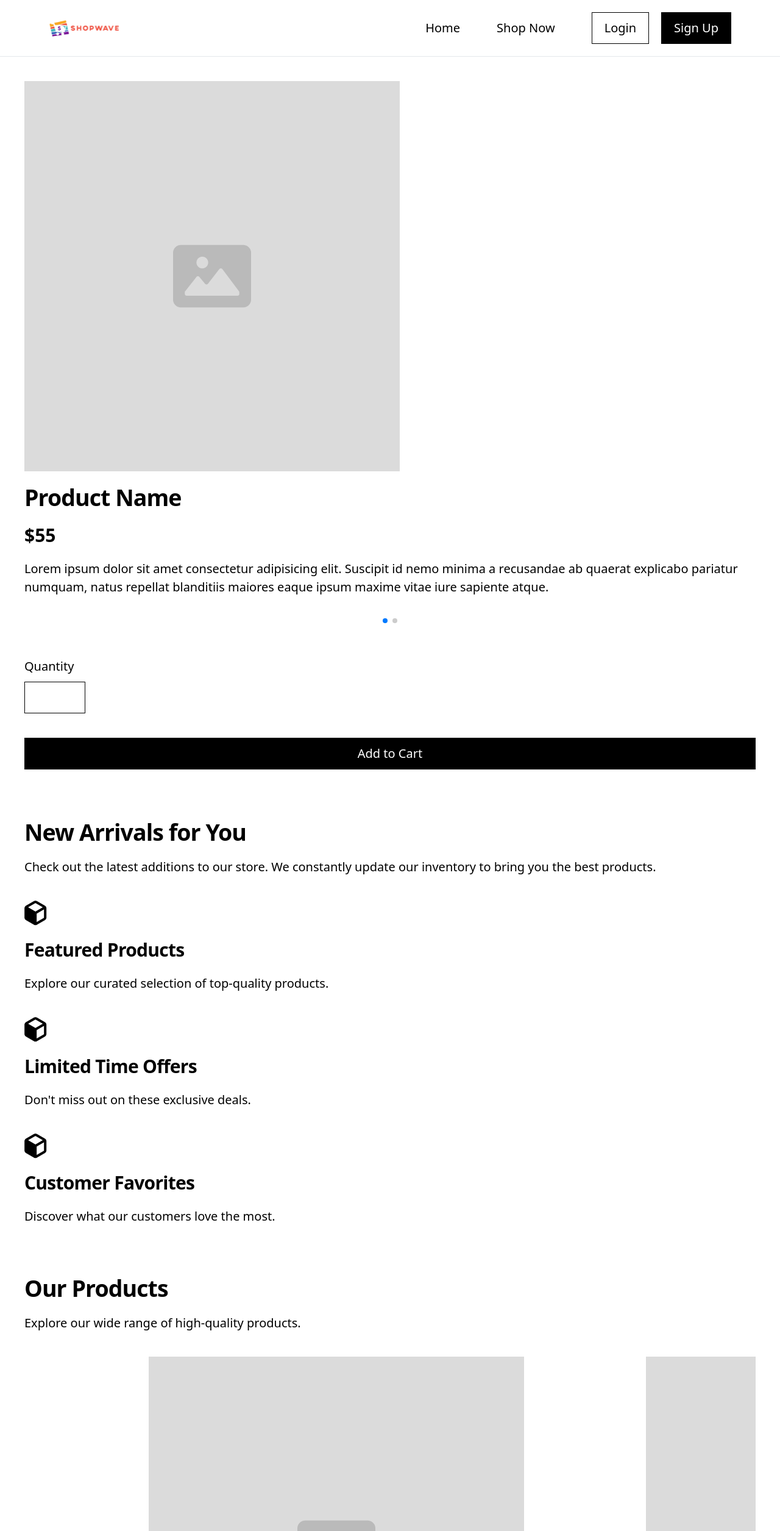
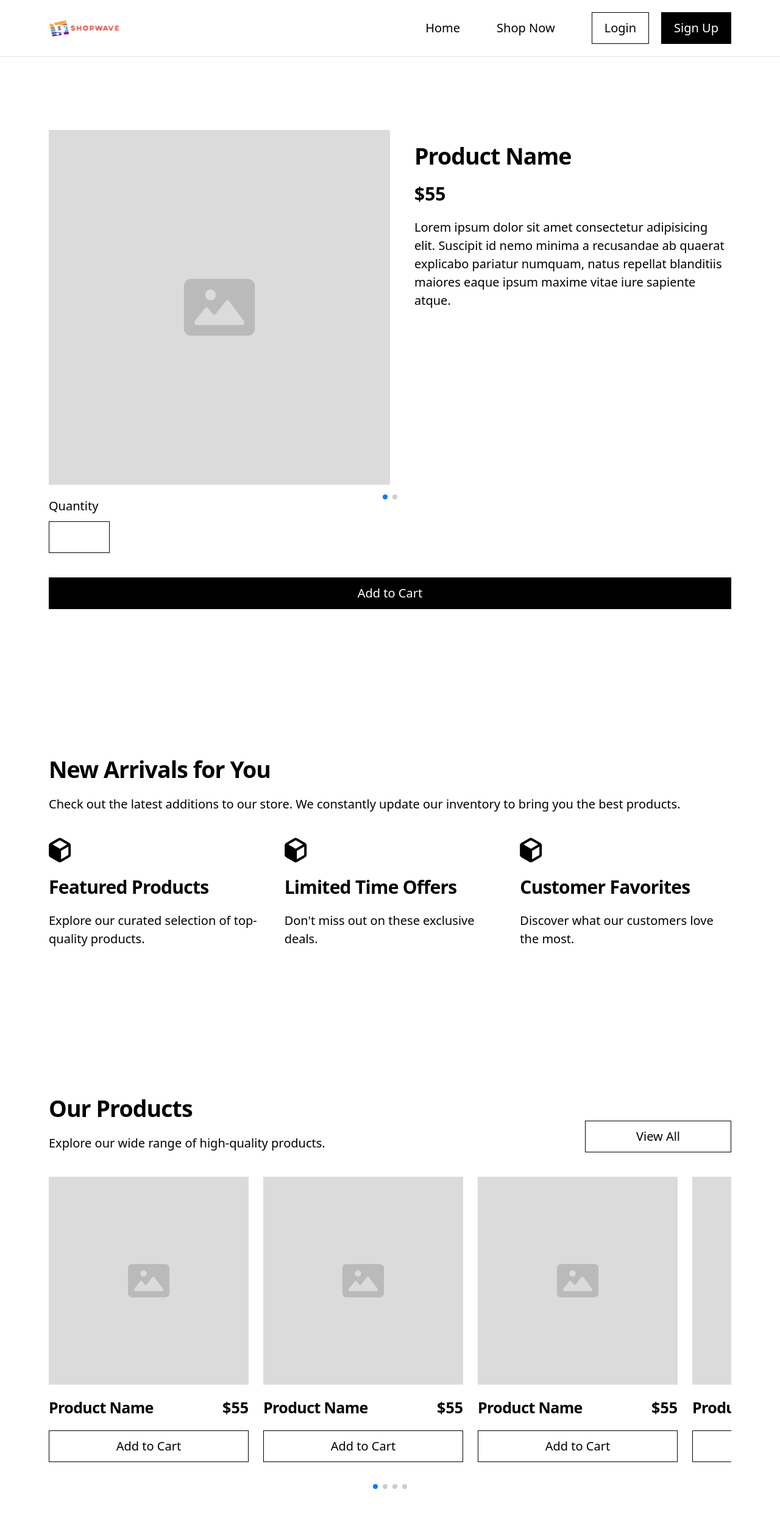
Before and after one commit to gustavo-martins-pereira/E-Commerce_FullStack-Frontend, a React (Vite) app: page /products in a window 1280 px wide. Shown: the top 2511 px of the page at 61% size. Built offline with nearby package versions, Linux system fonts and the light colour scheme.

Commit message:
ADD - Main Products Carousel

```diff
--- a/src/components/Footer/Footer.jsx
+++ b/src/components/Footer/Footer.jsx
@@ -1,13 +1,9 @@
 import Logo from "@assets/images/logo.svg";
-
-import { Header } from "@components/Header/Header";
 
 export function Footer() {
     return (
         <footer className="flex flex-col justify-between items-start gap-8 border-t p-4 lg:flex-row lg:p-16">
             <img className="lg:scale-150" src={Logo} alt="" />
-
-            <Header />
 
             <nav>
                 <ul className="flex flex-col justify-between gap-4 lg:items-end">
--- a/src/pages/Products/Products.jsx
+++ b/src/pages/Products/Products.jsx
@@ -1,4 +1,5 @@
 import { Swiper, SwiperSlide } from 'swiper/react';
+import { Link } from "react-router-dom";
 import { Pagination } from "swiper/modules";
 
 import ImagePlaceholder from "@assets/images/placeholder-image.svg";
@@ -8,18 +9,18 @@ export function Products() {
     return (
         <main>
             {/* PRODUCTS CAROUSEL */}
-            <section className="flex flex-col gap-8 p-8">
+            <section className="section flex flex-col gap-8">
                 <section>
                     <Swiper
+                        className="pb-12 lg:pb-8"
                         modules={[ Pagination ]}
                         spaceBetween={"50px"}
                         pagination={{
                             clickable: true,
                         }}
-                        style={{ paddingBottom: "3rem" }}
                     >
-                        <SwiperSlide tag="article">
-                            <img src={ImagePlaceholder} alt="" />
+                        <SwiperSlide className="lg:flex lg:gap-8" tag="article">
+                            <img className="w-full md:w-1/2 md:m-auto" src={ImagePlaceholder} alt="" />
 
                             <header className="flex flex-col gap-4 mt-4">
                                 <h2>Product Name</h2>
@@ -28,8 +29,8 @@ export function Products() {
                             </header>
                         </SwiperSlide>
 
-                        <SwiperSlide tag="article">
-                            <img src={ImagePlaceholder} alt="" />
+                        <SwiperSlide className="lg:flex lg:gap-8" tag="article">
+                            <img className="w-full md:w-1/2 md:m-auto" src={ImagePlaceholder} alt="" />
 
                             <header className="flex flex-col gap-4 mt-4">
                                 <h2>Product Name</h2>
@@ -40,7 +41,7 @@ export function Products() {
                     </Swiper>
                 </section>
 
-                <div className="flex flex-col gap-2">
+                <div className="flex flex-col gap-2 -mt-12">
                     <label htmlFor="quantity">Quantity</label>
                     <input className="w-20 border border-black p-2" type="number" name="quantity" id="quantity" />
                 </div>
@@ -49,13 +50,13 @@ export function Products() {
             </section>
 
             {/* ARRIVALS */}
-            <article className="flex flex-col gap-8 p-8">
+            <article className="section flex flex-col gap-8">
                 <div className="flex flex-col gap-4">
                     <h2>New Arrivals for You</h2>
                     <p>Check out the latest additions to our store. We constantly update our inventory to bring you the best products.</p>
                 </div>
 
-                <section className="flex flex-col gap-8">
+                <section className="flex flex-col gap-8 md:grid md:grid-cols-3">
                     <article className="flex flex-col items-start gap-4">
                         <img src={IllustrationPlaceholder} alt="" />
                         <h3>Featured Products</h3>
@@ -77,12 +78,13 @@ export function Products() {
             </article>
 
             {/* OUR PRODUCTS */}
-            <section className="p-8">
+            <section className="section flex flex-col gap-8 md:grid md:grid-cols-[75%_1fr]">
                 <div className="flex flex-col gap-4">
                     <h2>Our Products</h2>
                     <p>Explore our wide range of high-quality products.</p>
                 </div>
 
+                <div className="md:col-span-2">
                     <Swiper
                         modules={[ Pagination ]}
                         spaceBetween={"24px"}
@@ -91,102 +93,105 @@ export function Products() {
                         pagination={{
                             clickable: true,
                         }}
-                    style={{ marginTop: "2rem", paddingBottom: "3rem" }}
+                        style={{ paddingBottom: "3rem" }}
+                        breakpoints={{
+                            768: {
+                                centeredSlides: false,
+                                slidesPerView: 2.25,
+                            },
+                            1024: {
+                                slidesPerView: 3.25,
+                                centeredSlides: false,
+                            },
+                        }}
                     >
                         <SwiperSlide tag="article">
                             <img src={ImagePlaceholder} alt="" />
-
                             <div className="flex justify-between items-center mt-4 font-bold">
                                 <h3 className="text-xl">Product Name</h3>
                                 <p className="text-xl">$55</p>
                             </div>
-
                             <button className="btn btn-primary w-full mt-4">Add to Cart</button>
                         </SwiperSlide>
 
                         <SwiperSlide tag="article">
                             <img src={ImagePlaceholder} alt="" />
-
                             <div className="flex justify-between items-center mt-4 font-bold">
                                 <h3 className="text-xl">Product Name</h3>
                                 <p className="text-xl">$55</p>
                             </div>
-
                             <button className="btn btn-primary w-full mt-4">Add to Cart</button>
                         </SwiperSlide>
 
                         <SwiperSlide tag="article">
                             <img src={ImagePlaceholder} alt="" />
-
                             <div className="flex justify-between items-center mt-4 font-bold">
                                 <h3 className="text-xl">Product Name</h3>
                                 <p className="text-xl">$55</p>
                             </div>
-
                             <button className="btn btn-primary w-full mt-4">Add to Cart</button>
                         </SwiperSlide>
 
                         <SwiperSlide tag="article">
                             <img src={ImagePlaceholder} alt="" />
-
                             <div className="flex justify-between items-center mt-4 font-bold">
                                 <h3 className="text-xl">Product Name</h3>
                                 <p className="text-xl">$55</p>
                             </div>
-
                             <button className="btn btn-primary w-full mt-4">Add to Cart</button>
                         </SwiperSlide>
 
                         <SwiperSlide tag="article">
                             <img src={ImagePlaceholder} alt="" />
-
                             <div className="flex justify-between items-center mt-4 font-bold">
                                 <h3 className="text-xl">Product Name</h3>
                                 <p className="text-xl">$55</p>
                             </div>
-
                             <button className="btn btn-primary w-full mt-4">Add to Cart</button>
                         </SwiperSlide>
 
                         <SwiperSlide tag="article">
                             <img src={ImagePlaceholder} alt="" />
-
                             <div className="flex justify-between items-center mt-4 font-bold">
                                 <h3 className="text-xl">Product Name</h3>
                                 <p className="text-xl">$55</p>
                             </div>
-
                             <button className="btn btn-primary w-full mt-4">Add to Cart</button>
                         </SwiperSlide>
                     </Swiper>
+                </div>
+
+                <Link className="btn btn-primary w-full text-center md:row-start-1 md:col-start-2 md:self-end">View All</Link>
             </section>
 
             {/* PERFECT PRODUCT */}
-            <article className="flex flex-col gap-8 p-8">
+            <article className="section flex flex-col gap-8 text-center">
                 <div className="flex flex-col gap-4">
                     <h2>Find the Perfect Product for You</h2>
                     <p>Explore our wide range of products and use our advanced filter options to refine your search. Whether you're looking for a specific category, price range, popularity, or other attributes, we've got you covered.</p>
                 </div>
 
-                <section className="flex flex-col gap-8">
-                    <article className="flex flex-col items-start gap-4">
+                <section className="flex flex-col gap-8 md:grid md:grid-cols-3">
+                    <article className="flex flex-col items-start gap-4 md:items-center">
                         <img src={IllustrationPlaceholder} alt="" />
                         <h3>Browse by Category</h3>
                         <p>Easily navigate through our product categories to find exactly what you need.</p>
                     </article>
 
-                    <article className="flex flex-col items-start gap-4">
+                    <article className="flex flex-col items-start gap-4 md:items-center">
                         <img src={IllustrationPlaceholder} alt="" />
                         <h3>Sort by Price Range</h3>
                         <p>Find products that fit your budget with our price range filter.</p>
                     </article>
 
-                    <article className="flex flex-col items-start gap-4">
+                    <article className="flex flex-col items-start gap-4 md:items-center">
                         <img src={IllustrationPlaceholder} alt="" />
                         <h3>Discover Popular Products</h3>
                         <p>Stay up-to-date with the latest trends by exploring our most popular products.</p>
                     </article>
                 </section>
+
+                <Link className="btn btn-primary self-center px-12 text-center">View All</Link>
             </article>
         </main>
     );
```
Lines whose indentation alone changed are shown as unchanged.
